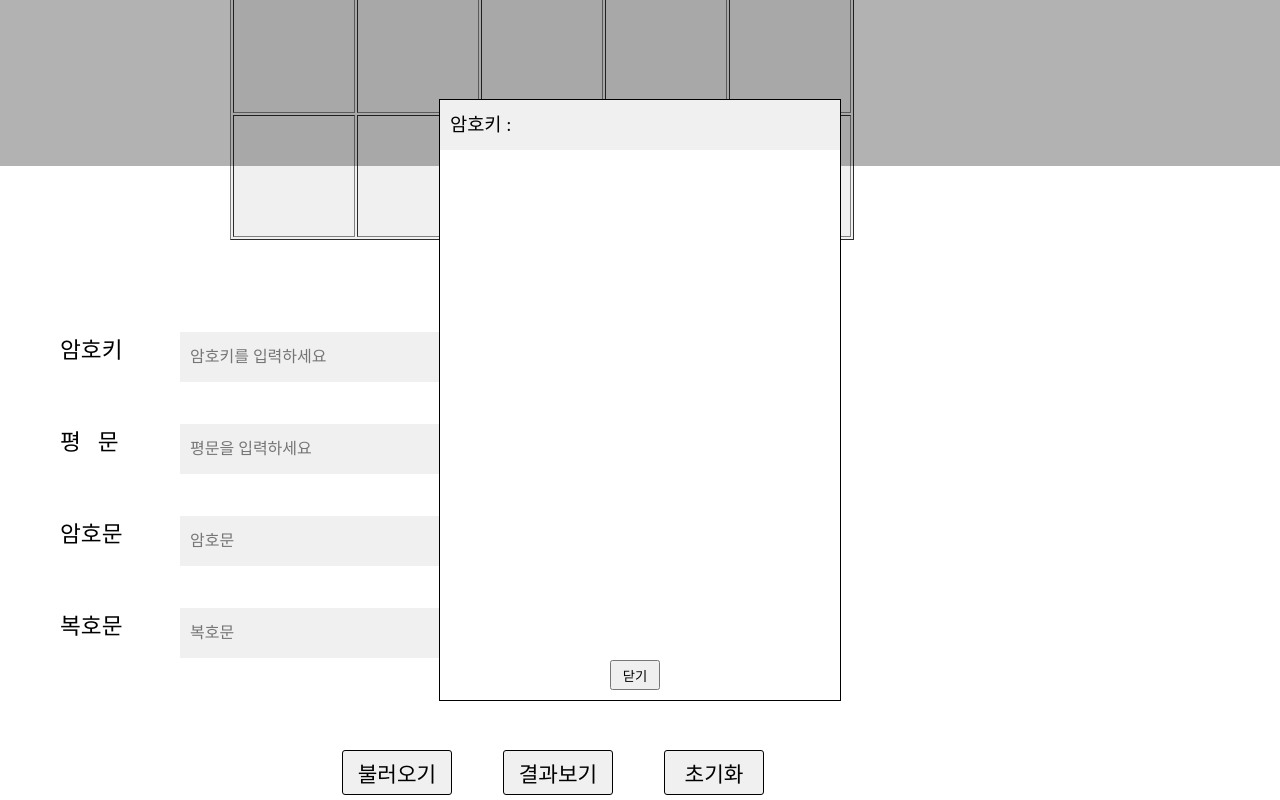
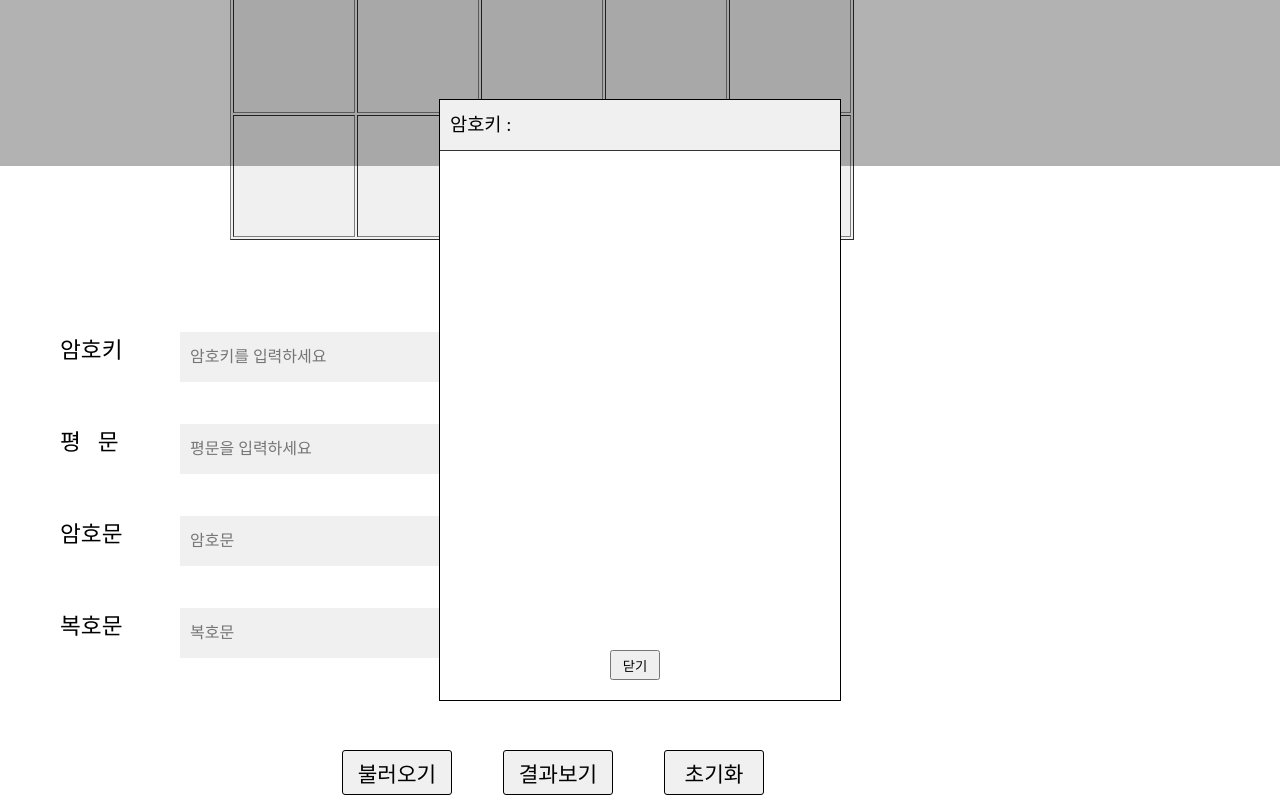
Before and after one commit to dana0221/Polyalphabetic_substitution_cipher, a plain HTML site: page index.html in a window 1280 px wide. Both pictures are taken after a click on the button "불러오기". Shown: the part 634-1434 px from the top of the page. Drawn offline with nearby package versions, Linux system fonts and the light colour scheme; a web font is replaced by a local one.

Commit message:
loading(popup list) commit

```diff
--- a/index.css
+++ b/index.css
@@ -33,12 +33,13 @@ body{
     }
         #list_box{
             width:400px;
-            height:550px;
+            height:510px;
         }
             .list{
                 width:400px;
                 height:50px;
                 float:left;
+                border-bottom:1px solid #333;
                 background-color:rgb(240, 240, 240);
             }
                 .list p{
@@ -49,7 +50,7 @@ body{
         #close{
             width:50px;
             height:30px;
-            margin-top:10px;
+            margin-top:40px;
             margin-left:170px;
         }
 
```
